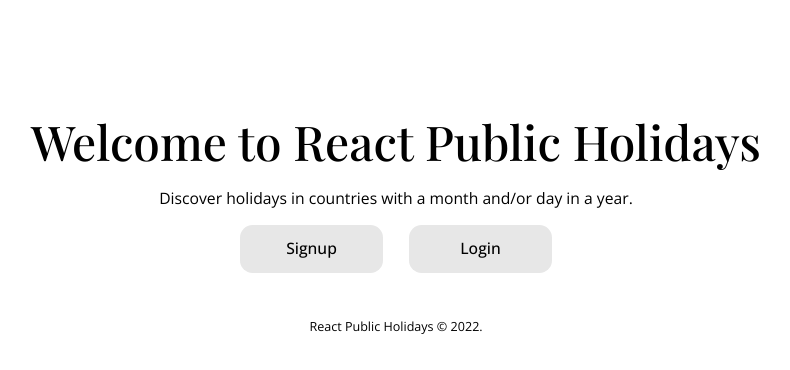
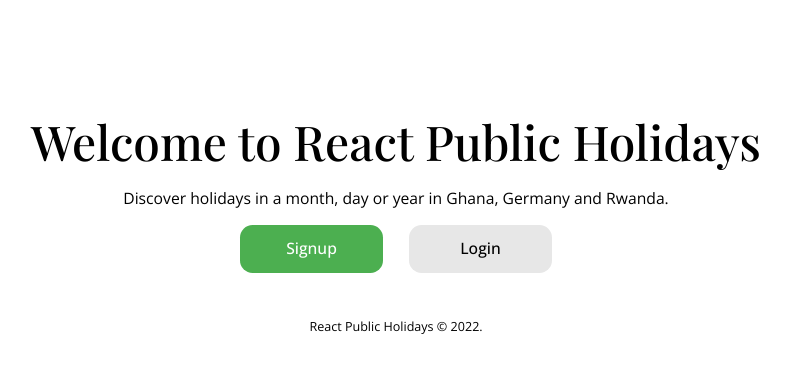
Before and after one commit to Amalitech-Public-Holiday/public-holiday-frontend, a React (Create React App) app: page / in a window 1280 px wide. Shown: the top 370 px of the page, without its empty margins (244-1034 px from the left). Built offline with nearby package versions, Linux system fonts and the light colour scheme.

Commit message:
Update subheading and Signup button class to green

```diff
--- a/src/pages/Homepage/Homepage.js
+++ b/src/pages/Homepage/Homepage.js
@@ -6,10 +6,10 @@ const Homepage = () => {
     return (
       <div className="Homepage">
         <h1>Welcome to React Public Holidays</h1>
-        <p>Discover holidays in countries with a month and/or day in a year.</p>
+        <p>Discover holidays in a month, day or year in Ghana, Germany and Rwanda.</p>
         <div className="buttons">
           <div className="row">
-            <Link to="/signup" className="button blue column">Signup</Link>
+            <Link to="/signup" className="button green column">Signup</Link>
             <Link to="/login" className="button column">Login</Link>
           </div>
         </div>
```
